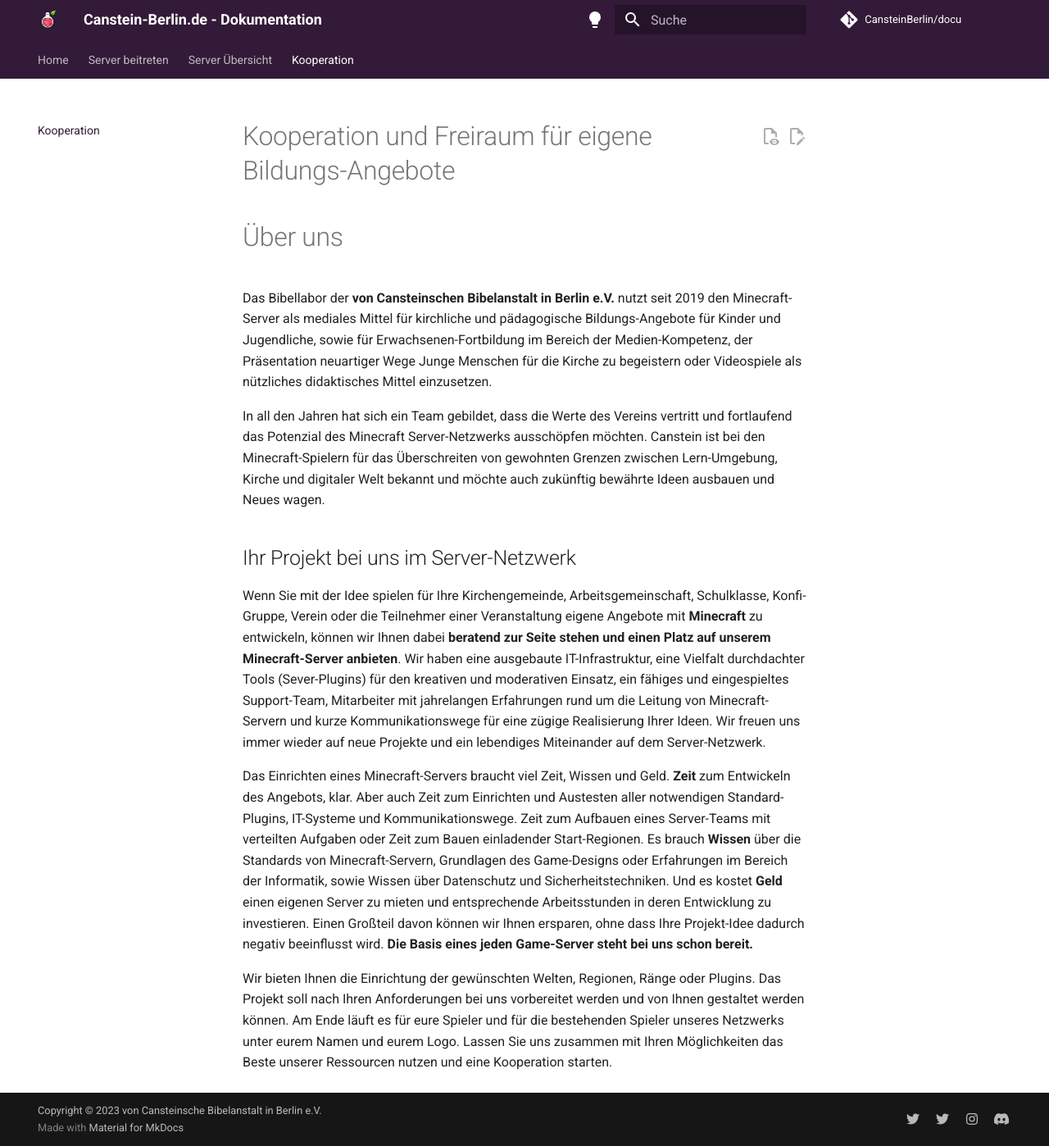
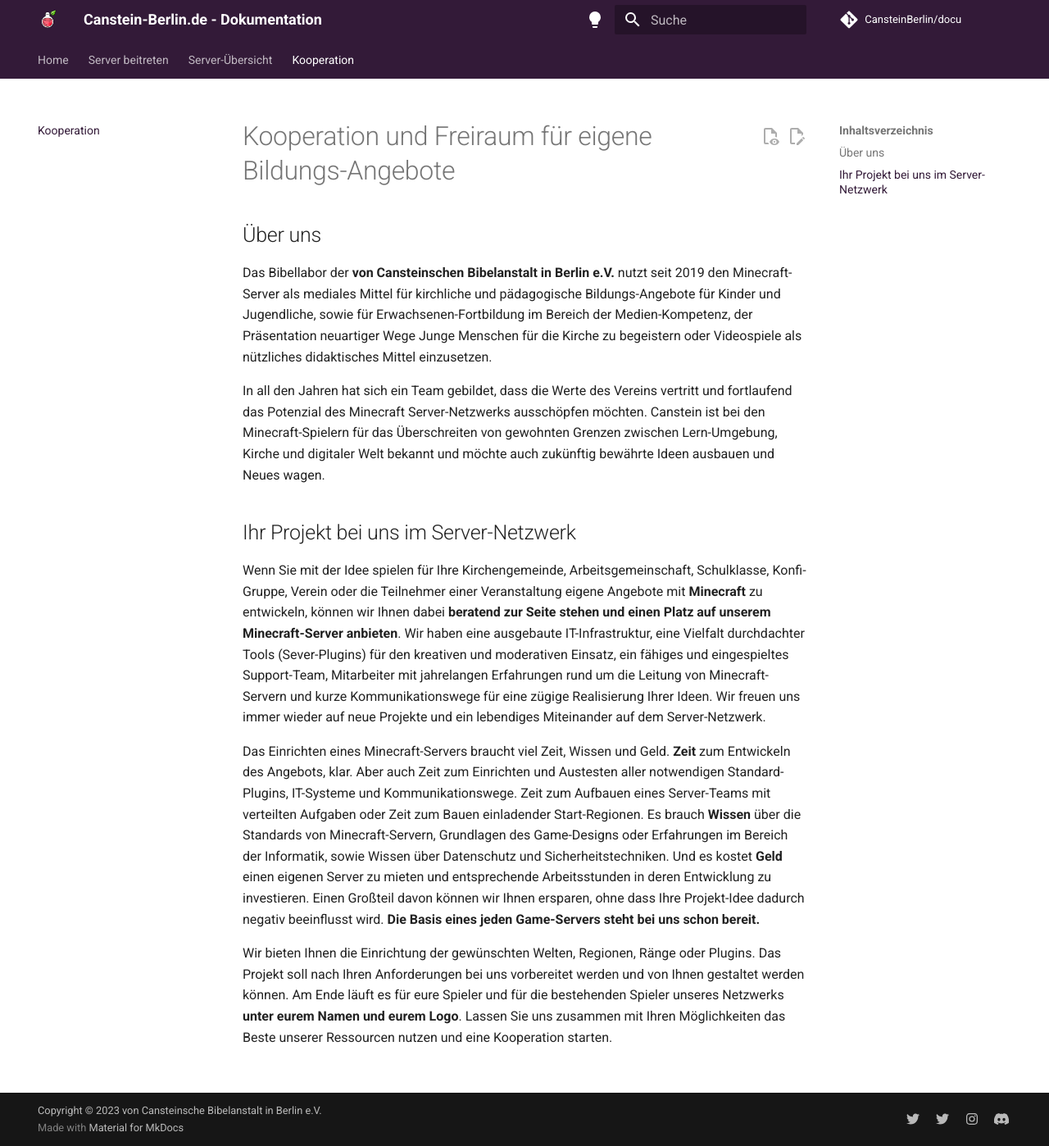
Before and after one commit to CansteinBerlin/docu, an MkDocs documentation site: the page built from docs/cooperation/index.md, in a window 1280 px wide and 1398 px high. Shown: the whole window at 82% size. Built offline with MkDocs 1.6.1 and Material for MkDocs 9.7.7, drawn with Linux system fonts in a browser that asks for light colours; comment, search, counter and statistics services are not loaded.

Commit message:
Small typo

```diff
--- a/docs/cooperation/index.md
+++ b/docs/cooperation/index.md
@@ -1,6 +1,6 @@
 # Kooperation und Freiraum für eigene Bildungs-Angebote
 
-# Über uns
+## Über uns
 
 Das Bibellabor der **von Cansteinschen Bibelanstalt in Berlin e.V.** nutzt seit 2019 den Minecraft-Server als
 mediales Mittel für kirchliche und pädagogische Bildungs-Angebote für Kinder und Jugendliche, sowie für
@@ -29,9 +29,9 @@
 Erfahrungen im Bereich der Informatik, sowie Wissen über Datenschutz und Sicherheitstechniken. Und es kostet
 **Geld** einen eigenen Server zu mieten und entsprechende Arbeitsstunden in deren Entwicklung zu investieren. Einen
 Großteil davon können wir Ihnen ersparen, ohne dass Ihre Projekt-Idee dadurch negativ beeinflusst wird. **Die Basis
-eines jeden Game-Server steht bei uns schon bereit.**
+eines jeden Game-Servers steht bei uns schon bereit.**
 
 Wir bieten Ihnen die Einrichtung der gewünschten Welten, Regionen, Ränge oder Plugins. Das Projekt soll nach Ihren
 Anforderungen bei uns vorbereitet werden und von Ihnen gestaltet werden können. Am Ende läuft es für eure Spieler
-und für die bestehenden Spieler unseres Netzwerks unter eurem Namen und eurem Logo. Lassen Sie uns zusammen mit
+und für die bestehenden Spieler unseres Netzwerks **unter eurem Namen und eurem Logo**. Lassen Sie uns zusammen mit
 Ihren Möglichkeiten das Beste unserer Ressourcen nutzen und eine Kooperation starten.
--- a/mkdocs.yml
+++ b/mkdocs.yml
@@ -126,5 +126,5 @@
     - serverjoin/index.md
     - Java Edition: serverjoin/serverjoin-java.md
     - Bedrock Edition: serverjoin/serverjoin-bedrock.md
-  - Server Übersicht: serverlist/index.md
+  - Server-Übersicht: serverlist/index.md
   - Kooperation: cooperation/index.md
```
Also changed, not shown: docs/serverlist/index.md (line endings or trailing spaces).
